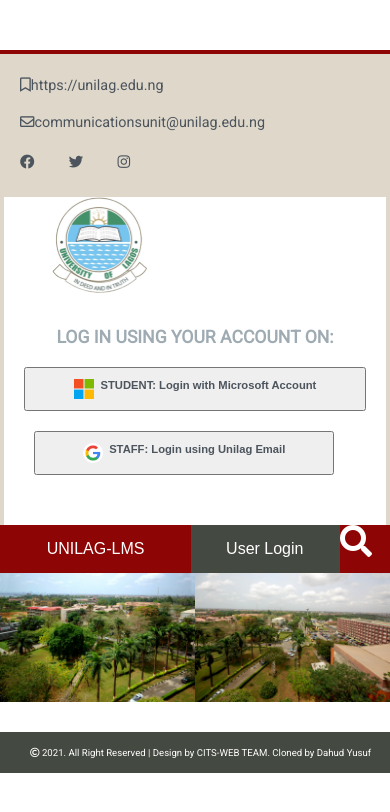
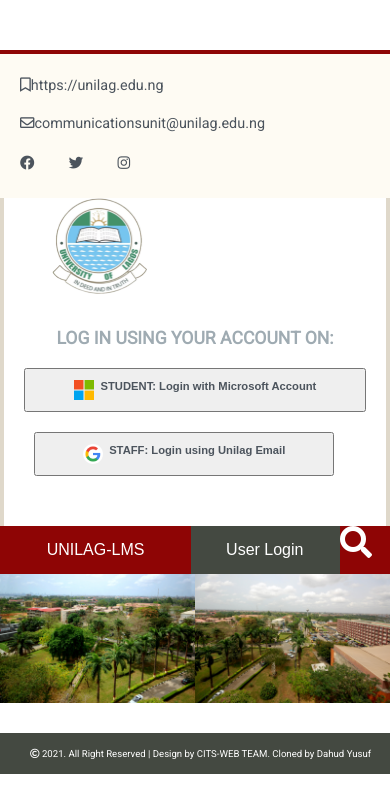
Before and after one commit to yusfate4/unilag-LMS-clone, a plain HTML site: page index.html in a window 390 px wide. Drawn offline with Linux system fonts and the light colour scheme.

Commit message:
added new color

```diff
--- a/style.css
+++ b/style.css
@@ -22,7 +22,7 @@
     border-top: 4px solid #8E0505;
     display: flex;
     justify-content: space-between;
-    background-color: #DFD8CA;
+    background-color: #FEFBF3;
     padding: 3px 0;
     color: hsl(210, 10%, 33%);
     font-size: 1rem;
@@ -104,7 +104,6 @@
 }
 
 .main{
-
     display: flex;
     justify-content: space-between;
     border-left: 4px solid #DFD8CA;
@@ -146,7 +145,6 @@
     }
     .search{
         display: block;
-
         padding: 0;
         margin: 0;
     }
@@ -176,7 +174,7 @@
 
     }
     .envelope{
-        margin-top: 20px;
+        margin-top: 21px;
     }
 }
 
```
